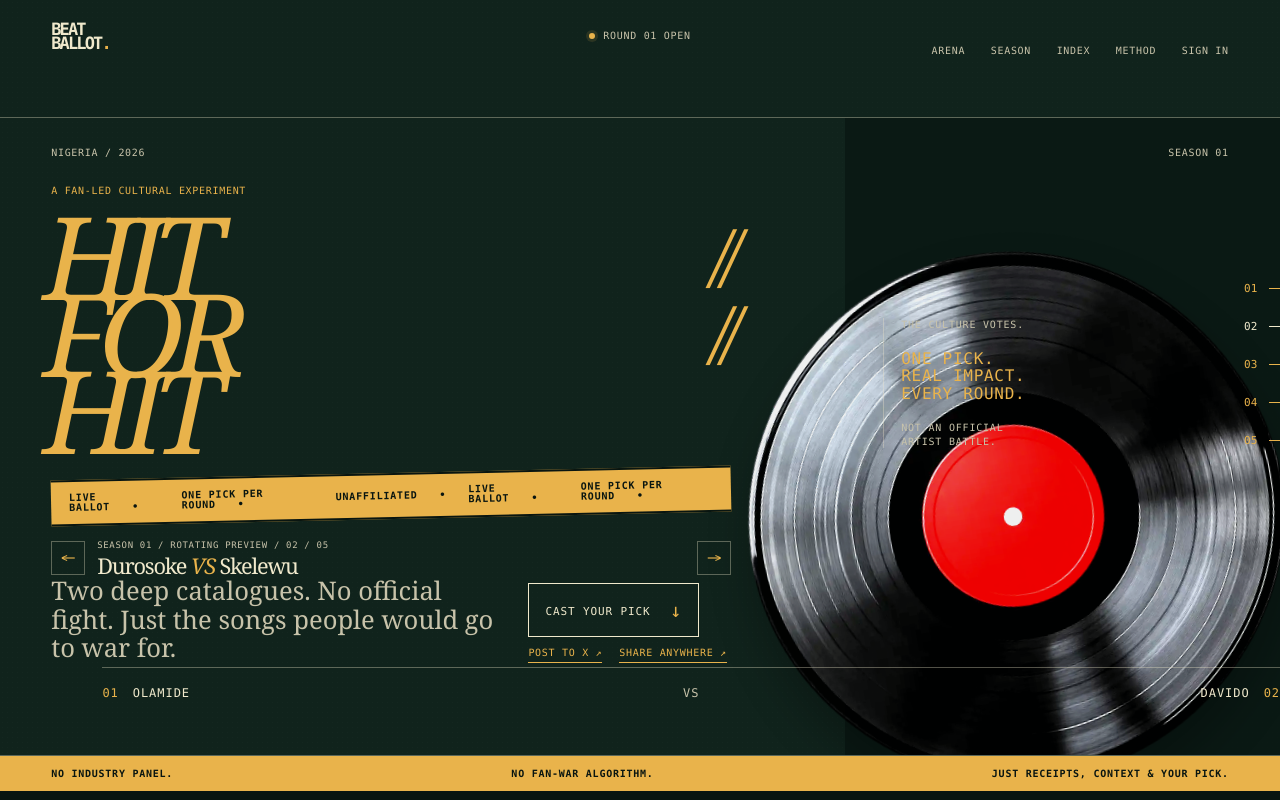
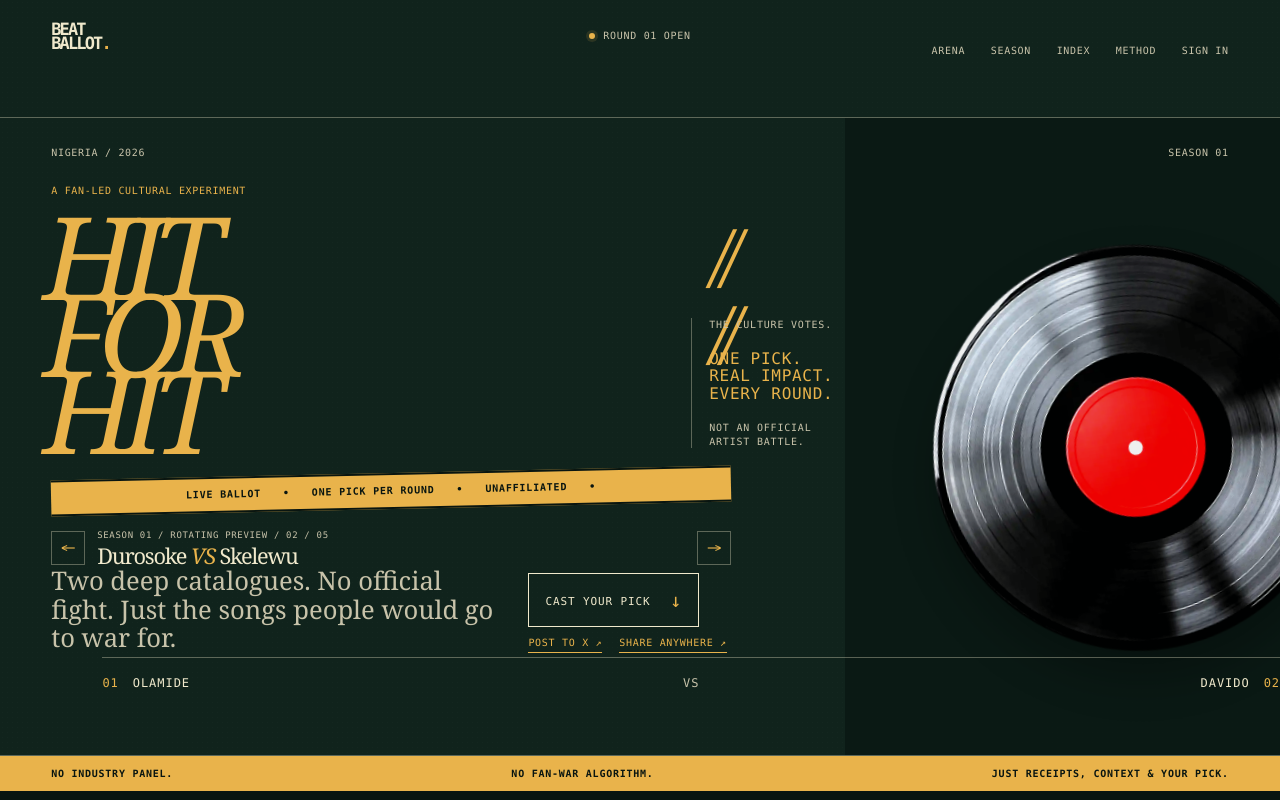
Before and after one commit to mojeebdev/beat-ballot, a Next.js app: page / in a window 1280 px wide. Shown: the top 800 px of the page. Built offline with nearby package versions, Linux system fonts and the light colour scheme; no server answers.

Commit message:
fix: balance hero artwork and tape

```diff
--- a/app/globals.css
+++ b/app/globals.css
@@ -492,12 +492,14 @@ main {
 .hero h1 { display: grid; font-size: clamp(72px, 9vw, 150px); grid-template-columns: minmax(0, 1fr) auto; line-height: .67; margin: clamp(14px, 2.5vh, 24px) 0 0 -.07em; max-width: min(54vw, 720px); white-space: normal; }
 .hero-word { display: block; }
 .hero-slash { align-self: center; color: var(--solar); font-family: var(--serif); font-size: .58em; font-style: italic; letter-spacing: -.12em; line-height: .7; padding-left: .02em; }
-.hero__proof { border-left: 1px solid var(--line); display: grid; gap: 18px; left: min(69vw, 930px); max-width: 230px; padding-left: 17px; position: absolute; top: clamp(165px, 25vh, 265px); }
+.hero__proof { border-left: 1px solid var(--line); display: grid; gap: 18px; left: min(54vw, 800px); max-width: 230px; padding-left: 17px; position: absolute; top: clamp(165px, 25vh, 265px); }
 .hero__proof span, .hero__proof small { color: var(--paper-dim); font: 10px/1.35 var(--mono); letter-spacing: .08em; }
 .hero__proof strong { color: var(--solar); font: 16px/1.12 var(--mono); letter-spacing: .045em; }
 .bulletin-tape { align-items: center; align-self: flex-start; background: var(--solar); border-bottom: 2px solid var(--void-deep); border-top: 2px solid var(--void-deep); color: var(--void-deep); display: flex; font: 700 10px/1 var(--mono); gap: 22px; justify-content: center; left: auto; letter-spacing: .08em; margin: clamp(20px, 3vh, 28px) 0 0; padding: 11px 18px; position: relative; top: auto; transform: rotate(-1.25deg); width: min(54vw, 680px); z-index: 2; }
+.bulletin-tape span { white-space: nowrap; }
+.bulletin-tape span:nth-child(n+4) { display: none; }
 .bulletin-tape span::after { content: "•"; margin-left: 22px; }
-.record-index-art { height: min(47vw, 640px); pointer-events: none; position: absolute; right: clamp(-60px, -3vw, -18px); top: clamp(104px, 12vh, 144px); width: min(47vw, 640px); z-index: 1; }
+.record-index-art { height: min(36vw, 500px); pointer-events: none; position: absolute; right: clamp(-128px, -7vw, -72px); top: clamp(104px, 12vh, 144px); width: min(36vw, 500px); z-index: 1; }
 .record-index-art__vinyl { filter: brightness(1.35) contrast(1.15) drop-shadow(0 26px 24px rgba(0, 0, 0, .32)); object-fit: contain; opacity: .94; transform: rotate(-9deg); }
 .record-index-art ol { color: var(--solar); display: grid; font: 11px var(--mono); gap: 25px; list-style: none; margin: 0; padding: 0; position: absolute; right: 4%; top: 10%; z-index: 1; }
 .record-index-art li { align-items: center; display: flex; gap: 12px; }
@@ -560,7 +562,7 @@ main {
 @media (max-width: 1100px) and (min-width: 761px) {
   .hero h1, .hero__bottom, .hero__season-reel { max-width: 62vw; }
   .hero__proof { display: none; }
-  .record-index-art { height: min(46vw, 500px); right: -48px; top: 128px; width: min(46vw, 500px); }
+  .record-index-art { height: min(38vw, 400px); right: -60px; top: 128px; width: min(38vw, 400px); }
   .bulletin-tape { width: min(62vw, 560px); }
   .bulletin-tape span:nth-child(n+4) { display: none; }
 }
```
